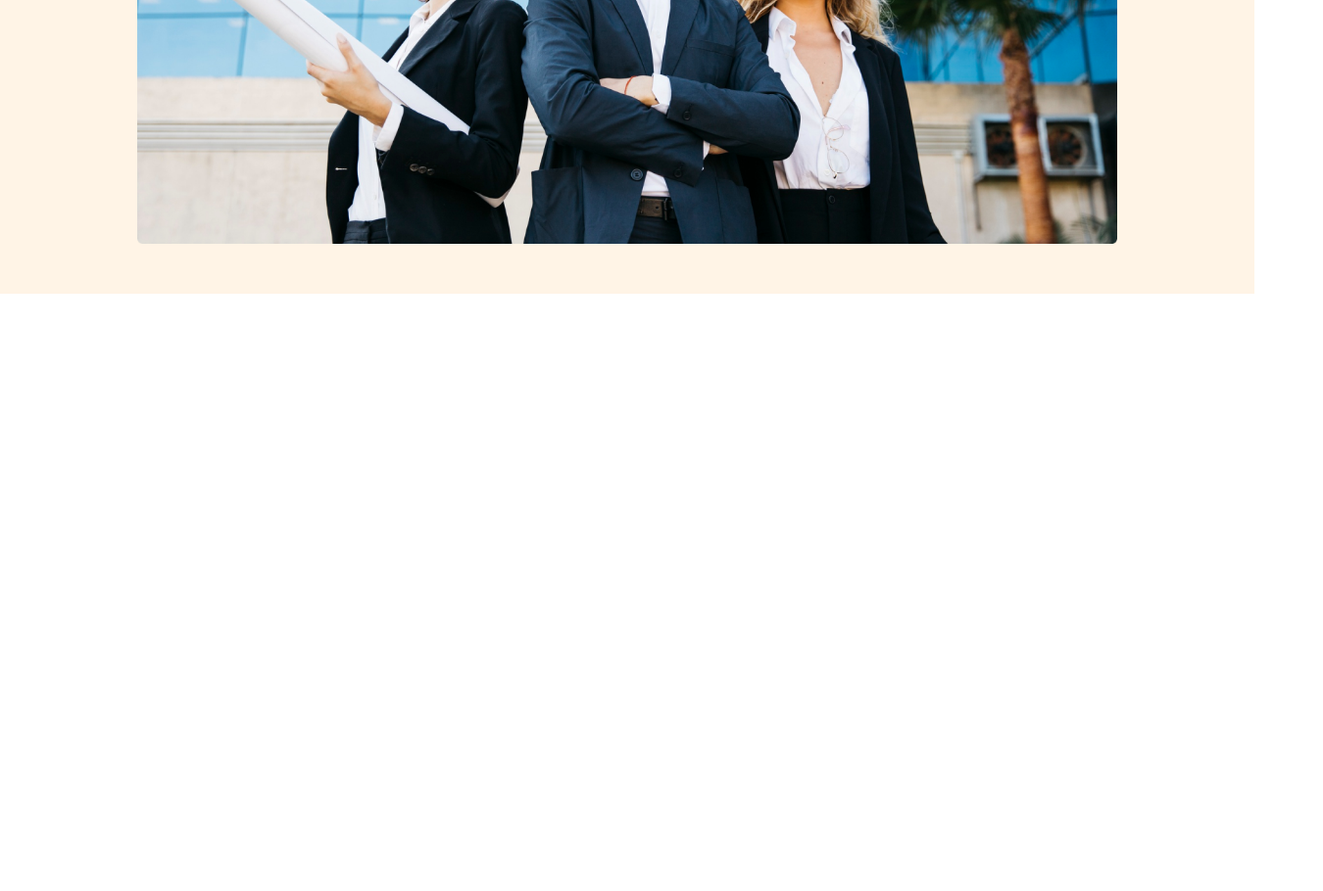
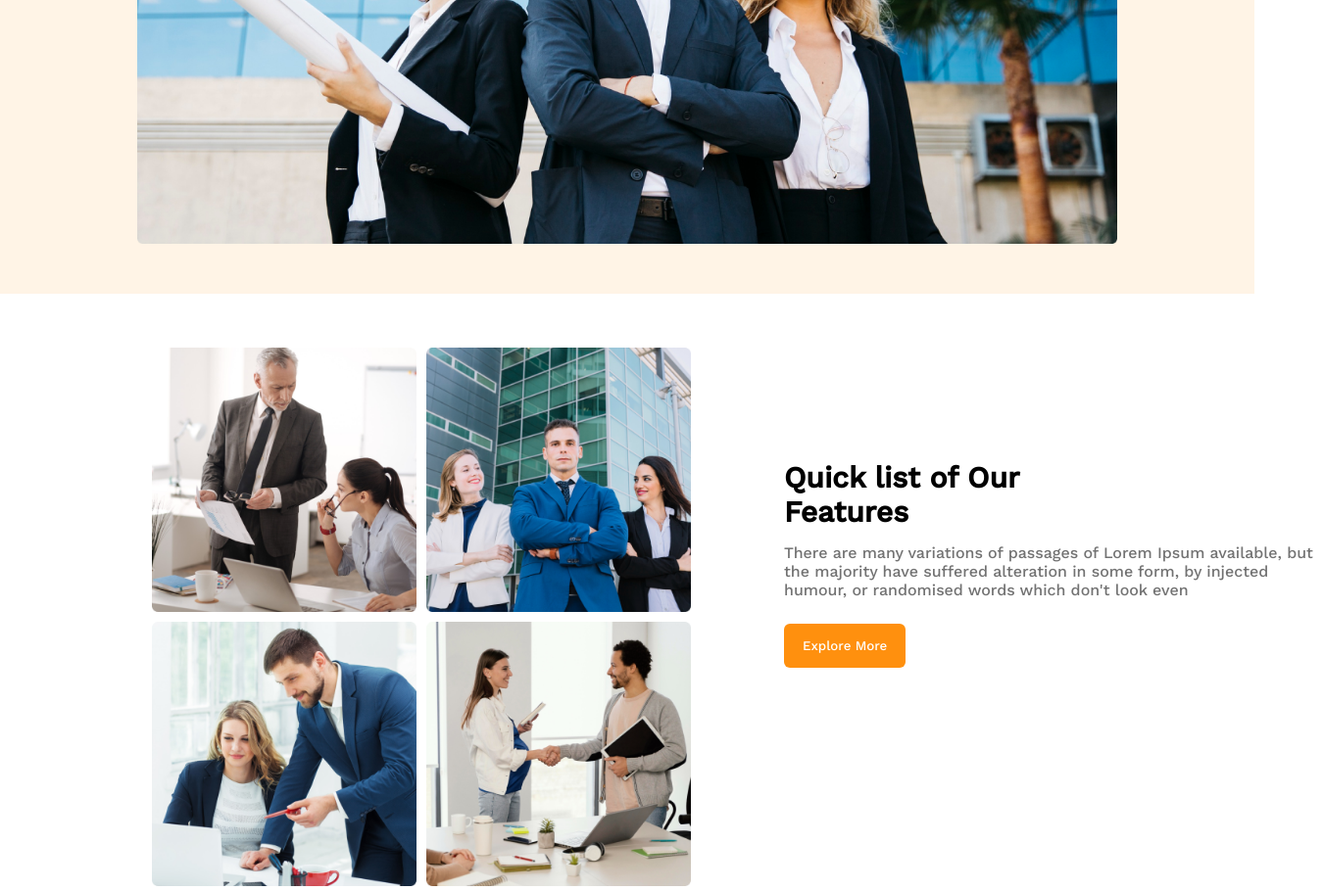
Before and after one commit to sultana-nadia/architect-g3, a plain HTML site: page index.html in a window 1280 px wide. Shown: the part 640-1550 px from the top of the page at 98% size, 1350 px wide, since content can reach past the window. Before the commit the page ends 940 px from the top, so only its background shows below. Drawn offline with nearby package versions, Linux system fonts and the light colour scheme.

Commit message:
main half finish

```diff
--- a/index.html
+++ b/index.html
@@ -37,7 +37,22 @@
 
     </header>
     <main>
+        <section class="sec-2">
+            <div class="flex-sec">
+                <div class="img-div">
+                    <img class="team1" src="../architect-g3/images/team1.png" alt="">
+                    <img class="team1" src="../architect-g3/images/team2.png" alt="">
+                    <img class="team1"src="../architect-g3/images/team3.png" alt="">
+                    <img class="team1" src="../architect-g3/images/team4.png" alt="">
+                </div>
+                <div class="text-div">
+                    <h1 class="quick-title">Quick list of Our<br> Features</h1>
+                    <p class="quick-para">There are many variations of passages of Lorem Ipsum available, but the majority have suffered alteration in some form, by injected humour, or randomised words which don't look even</p>
+                    <button class="btn1">Explore More</button>
+                </div>
+            </div>
 
+        </section>
     </main>
     <footer>
 
--- a/styles/architect.css
+++ b/styles/architect.css
@@ -61,6 +61,36 @@
     border-radius: 10px;
     padding-bottom: 45px;
 }
+.flex-sec{
+    display: flex;
+    margin-top: 50px;
+}
+.img-div{
+    display: grid;
+    grid-template-columns: repeat(2,1fr);
+    margin-left: 150px;
+}
+.team1{
+    margin: 5px;
+    height: 270px;
+    width: 270px;
+}
+.text-div{
+    padding-left: 90px;
+    padding-top: 120px;
+}
+.quick-para{
+    width: 550px;
+    color: var(--Dark-03, #727272);
+    padding-top: 15px;
+    font-family: Work Sans;
+    padding-bottom: 25px;
+}
+.quick-title{
+    font-family: Work Sans;
+    font-size: 30px;
+}
+
 
 
 
```
